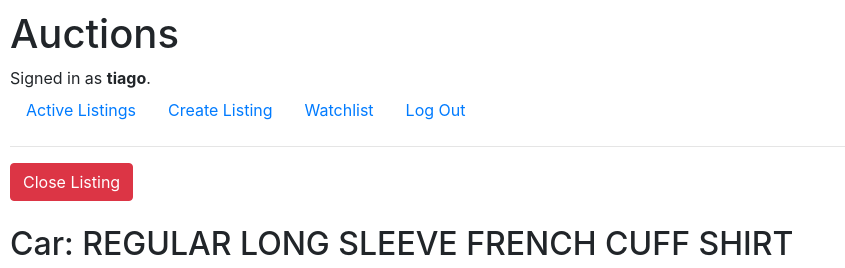
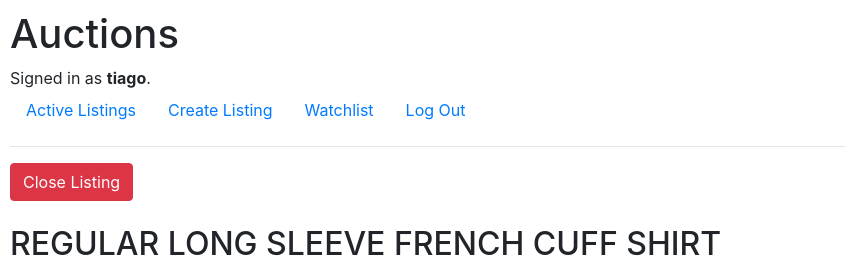
Before and after one commit to britotiagos/CS50-python-javascript-commerce, a Django app: page /listing/6 in a window 1280 px wide. Shown: the top 268 px of the page, without its empty margins (0-845 px from the left). Run offline with Django 3.2, Linux system fonts and the light colour scheme; a user stored in the database is signed in; data comes from the database, SQL or seed files in the repository; both versions use the stored data as it was after the commit; some libraries are stand-ins or nearby versions.

Commit message:
Commerce final project

```diff
--- a/auctions/templates/auctions/listing.html
+++ b/auctions/templates/auctions/listing.html
@@ -39,8 +39,8 @@
     </div>
 
     <div class="container-sm ml-0 pl-0 ">
-        <h2>Car: {{listing.title}} </h2>
-        <img src="{{listing.imageUrl}}" alt="car image" class="mb-5" height="400px" />
+        <h2>{{listing.title}} </h2>
+        <img src="{{listing.imageUrl}}" alt="item image" class="mb-5" height="400px" />
         <p>Description: {{listing.description}}</p>
         <p>Owner: {{listing.owner}}</p>
         <h6>Price: ${{listing.price.bid}}</h6>
```
Also changed, not shown: db.sqlite3.
